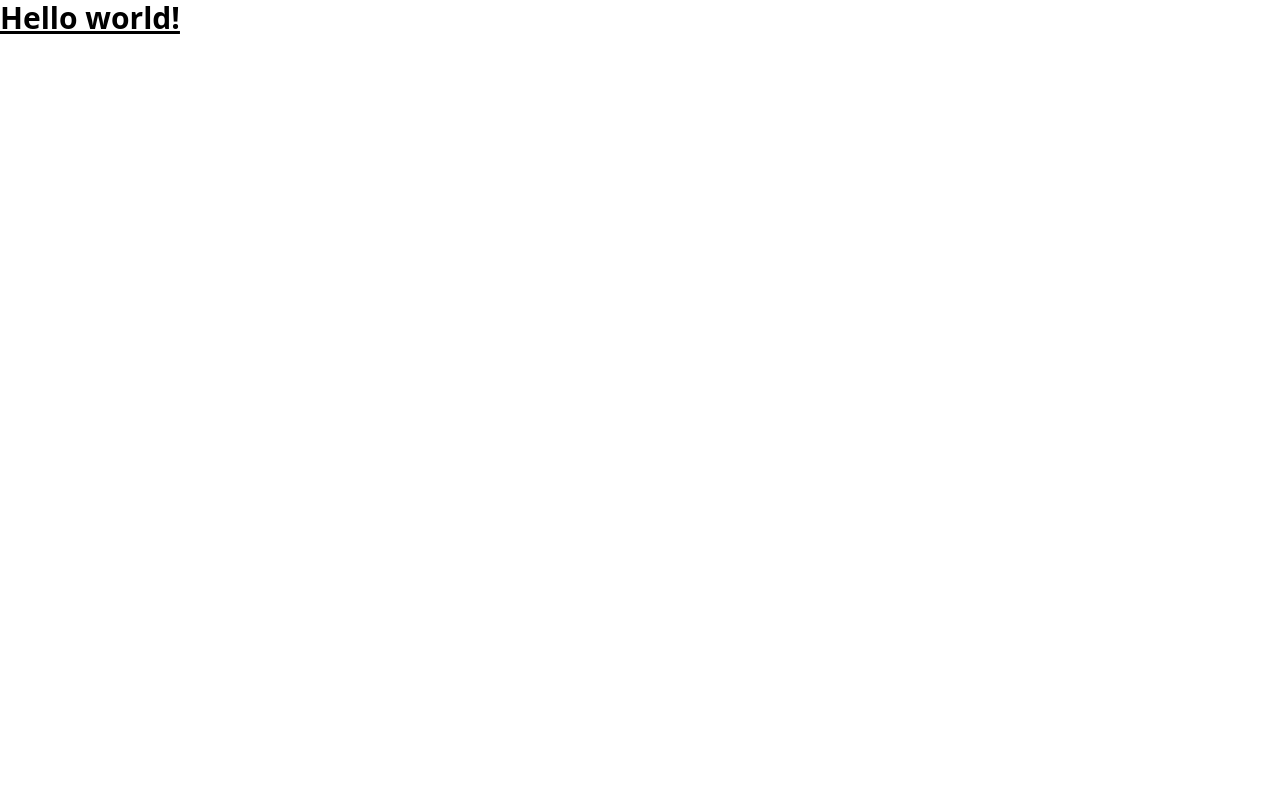
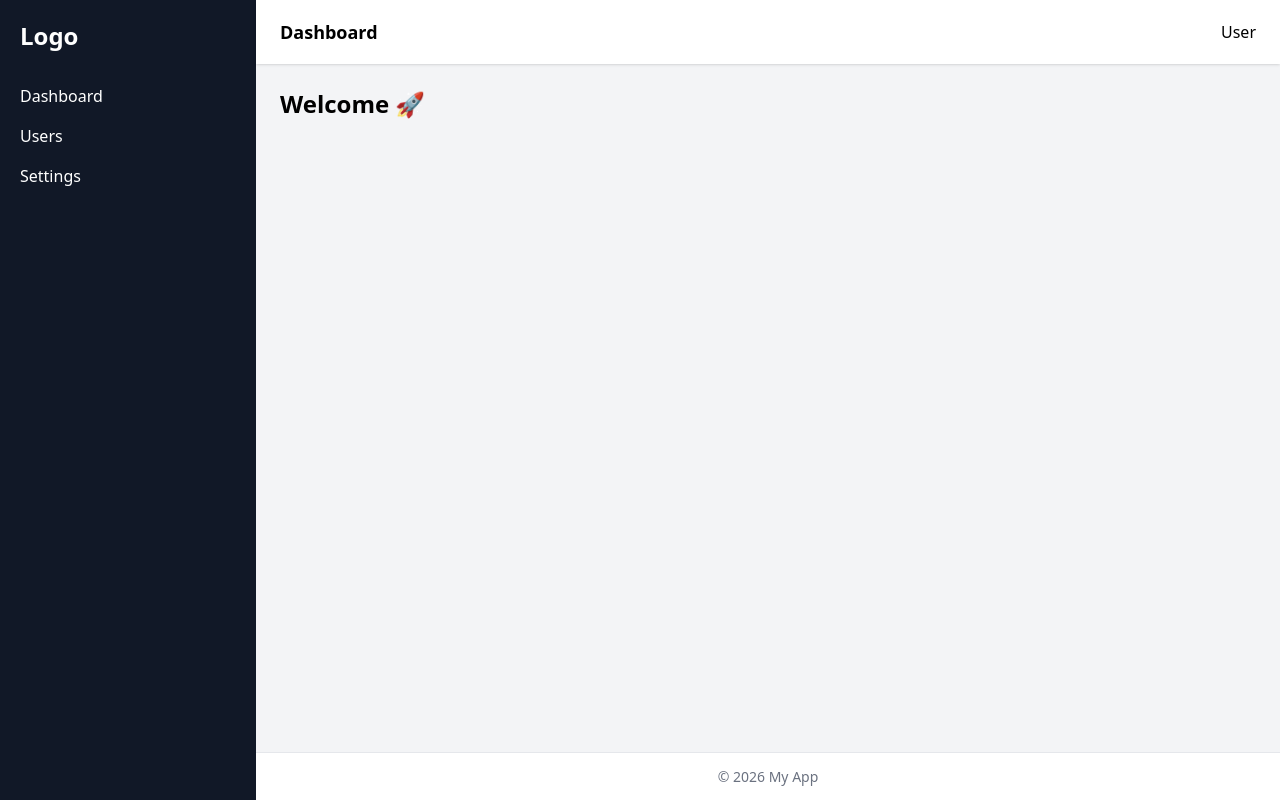
Before and after one commit to Ssharma0355/news-app, a React (Create React App) app: page / in a window 1280 px wide. Built offline with nearby package versions, Linux system fonts and the light colour scheme; the HTML template or start-up script is replaced by a standard one.

Commit message:
added layout

```diff
--- a/package.json
+++ b/package.json
@@ -7,6 +7,7 @@
     "@testing-library/jest-dom": "^6.9.1",
     "@testing-library/react": "^16.3.2",
     "@testing-library/user-event": "^13.5.0",
+    "lucide-react": "^1.7.0",
     "react": "^19.2.4",
     "react-dom": "^19.2.4",
     "react-scripts": "5.0.1",
--- a/src/App.js
+++ b/src/App.js
@@ -1,10 +1,10 @@
 import './App.css';
+import Layout from './Layout/Layout';
 
 function App() {
   return (
-    <h1 className="text-3xl font-bold underline">
-      Hello world!
-    </h1>
+    <Layout>
+    </Layout>
   );
 }
 
--- /dev/null
+++ b/src/Layout/Footer.js
@@ -0,0 +1,9 @@
+const Footer = () => {
+    return (
+      <div className="h-12 bg-white border-t flex items-center justify-center">
+        <p className="text-sm text-gray-500">© 2026 My App</p>
+      </div>
+    );
+  };
+
+  export default Footer;
--- /dev/null
+++ b/src/Layout/Layout.js
@@ -0,0 +1,32 @@
+import Sidebar from "./Sidebar";
+import Navbar from "./Navbar";
+import Footer from "./Footer";
+import MainContent from "./MainContent";
+
+const Layout = ({ children }) => {
+  return (
+    <div className="flex h-screen bg-gray-100">
+
+      {/* Sidebar */}
+      <Sidebar />
+
+      {/* Right Section */}
+      <div className="flex flex-col flex-1">
+
+        {/* Navbar */}
+        <Navbar />
+
+        {/* Main Content */}
+        <main className="flex-1 p-6 overflow-y-auto">
+            <MainContent />
+          {children}
+        </main>
+
+        {/* Footer */}
+        <Footer />
+      </div>
+    </div>
+  );
+};
+
+export default Layout;
--- /dev/null
+++ b/src/Layout/MainContent.js
@@ -0,0 +1,11 @@
+import React from 'react'
+
+const MainContent = () => {
+  return (
+    <div>
+     <h1 className="text-2xl font-bold">Welcome 🚀</h1>
+    </div>
+  )
+}
+
+export default MainContent
--- /dev/null
+++ b/src/Layout/Navbar.js
@@ -0,0 +1,10 @@
+const Navbar = () => {
+    return (
+      <div className="h-16 bg-white shadow flex items-center justify-between px-6">
+        <h1 className="text-lg font-semibold">Dashboard</h1>
+        <div>User</div>
+      </div>
+    );
+  };
+
+  export default Navbar;
--- /dev/null
+++ b/src/Layout/Sidebar.js
@@ -0,0 +1,15 @@
+const Sidebar = () => {
+    return (
+      <div className="w-64 bg-gray-900 text-white flex flex-col p-5">
+        <h2 className="text-2xl font-bold mb-8">Logo</h2>
+
+        <nav className="flex flex-col gap-4">
+          <a href="#" className="hover:text-gray-300">Dashboard</a>
+          <a href="#" className="hover:text-gray-300">Users</a>
+          <a href="#" className="hover:text-gray-300">Settings</a>
+        </nav>
+      </div>
+    );
+  };
+
+  export default Sidebar;
```
Also changed, not shown: 1 other file (tests, documents, lock files or other folders).
